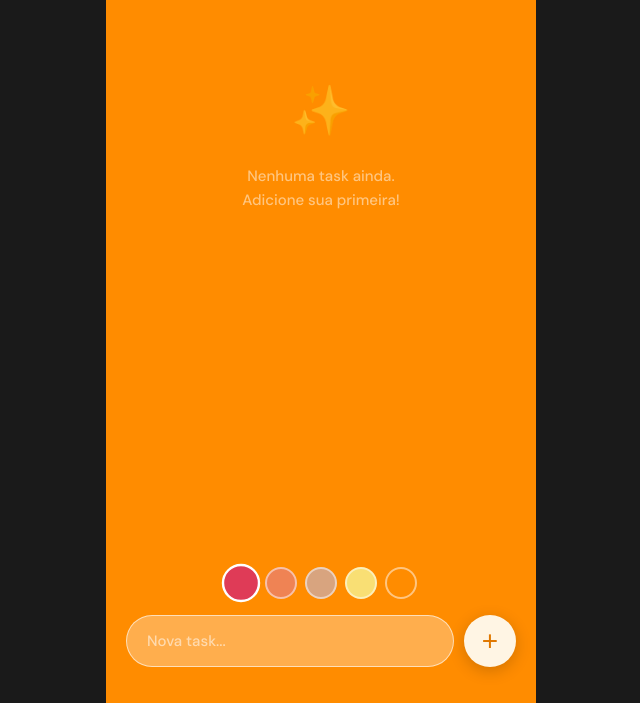
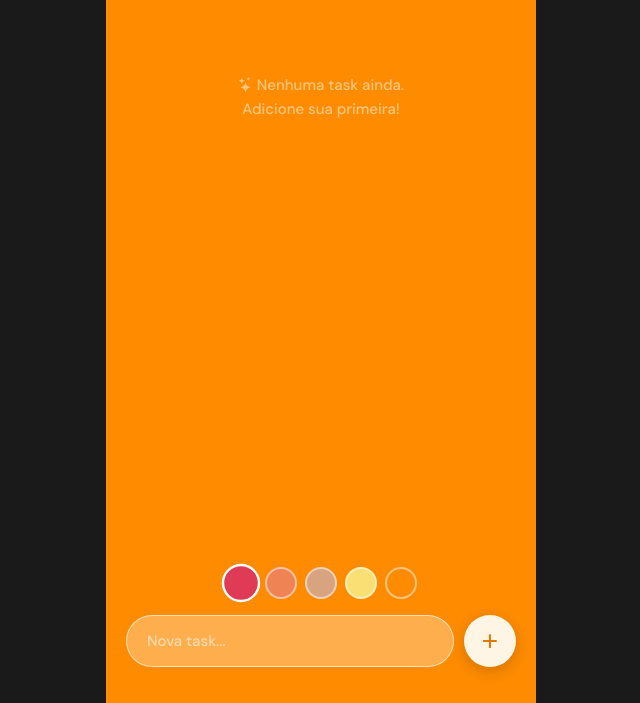
Before and after one commit to Murilo978/Stash, a plain HTML site: page index.html in a window 1280 px wide. Both pictures are taken after a click on the button "Começar". Shown: the part 97-800 px from the top of the page, without its empty margins (319-959 px from the left). Drawn offline with nearby package versions, Linux system fonts and the light colour scheme.

Commit message:
Update index.html

```diff
--- a/index.html
+++ b/index.html
@@ -38,7 +38,7 @@
 
     <div class="list-wrapper" id="task-list">
       <div class="empty-state" id="empty-state">
-        <span class="emoji">✨</span>
+        <i class="bi bi-stars"></i>
         Nenhuma task ainda.<br>Adicione sua primeira!
       </div>
     </div>
```
